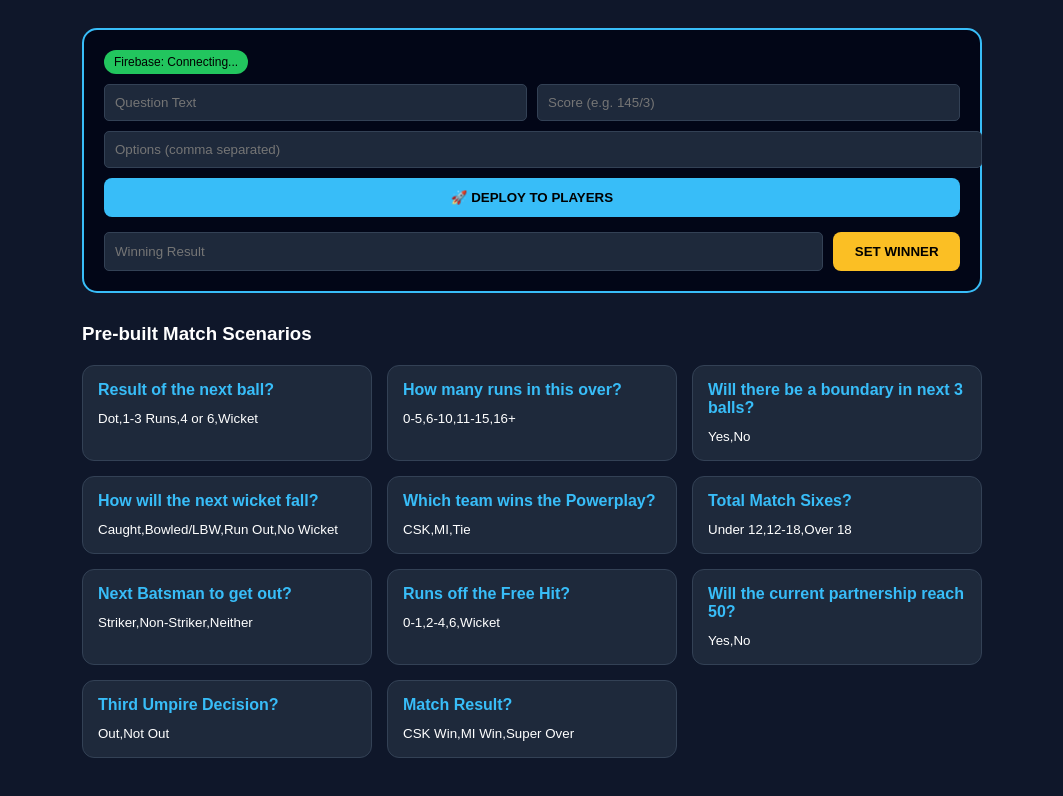
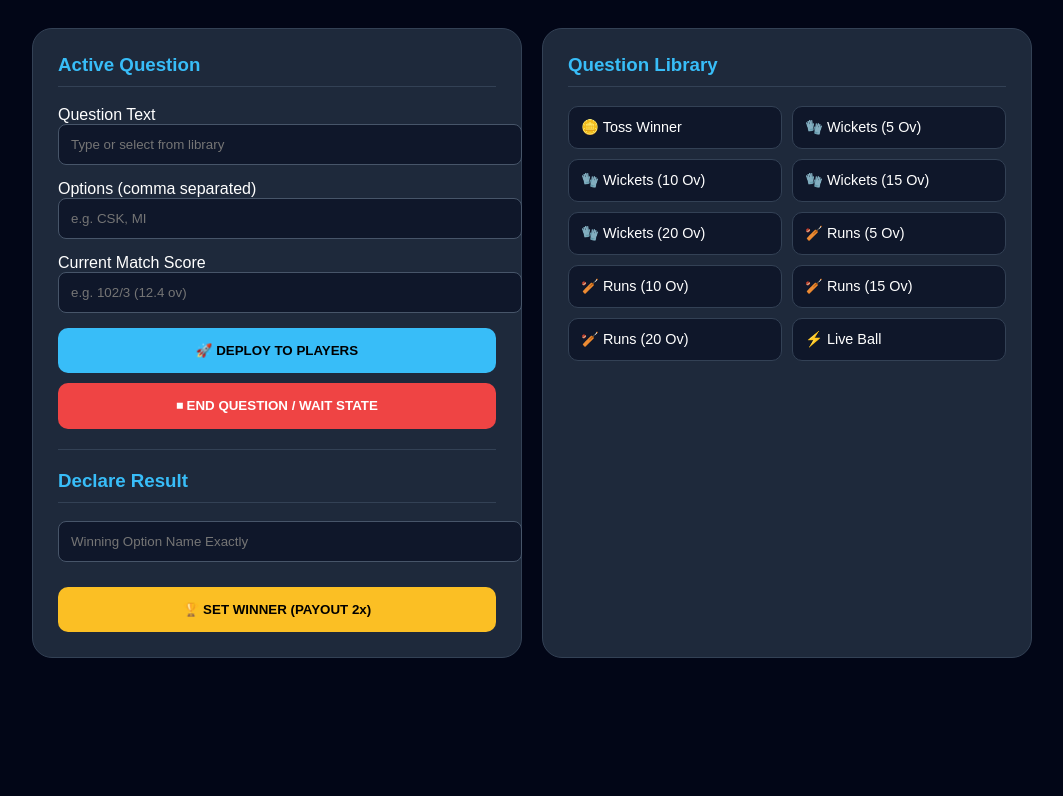
Before and after one commit to shashwat4590-bot/cricket-web, a plain HTML site: page host.html in a window 1280 px wide. Shown: the whole page, without its empty margins (108-1171 px from the left). Drawn offline with Linux system fonts and the light colour scheme; no server answers.

Commit message:
Update host.html

```diff
--- a/host.html
+++ b/host.html
@@ -3,48 +3,72 @@
 <head>
     <meta charset="UTF-8">
     <meta name="viewport" content="width=device-width, initial-scale=1.0">
-    <title>PredictLive | Host Command Center</title>
+    <title>PredictLive Admin | Pro</title>
     <script src="https://www.gstatic.com/firebasejs/8.10.1/firebase-app.js"></script>
     <script src="https://www.gstatic.com/firebasejs/8.10.1/firebase-database.js"></script>
     <style>
-        :root { --primary: #38bdf8; --bg: #0f172a; --card: #1e293b; }
+        :root { --accent: #38bdf8; --bg: #020617; --card: #1e293b; }
         body { background: var(--bg); color: white; font-family: sans-serif; padding: 20px; }
-        .container { max-width: 900px; margin: 0 auto; }
-        .grid { display: grid; grid-template-columns: repeat(auto-fill, minmax(250px, 1fr)); gap: 15px; margin-top: 20px; }
-        .q-card { background: var(--card); padding: 15px; border-radius: 12px; border: 1px solid #334155; transition: 0.2s; cursor: pointer; }
-        .q-card:hover { border-color: var(--primary); transform: translateY(-3px); }
-        .q-card h4 { margin: 0 0 10px 0; color: var(--primary); }
-        .controls { background: #020617; padding: 20px; border-radius: 15px; position: sticky; top: 10px; z-index: 100; border: 2px solid var(--primary); margin-bottom: 30px; }
-        input, select { background: #1e293b; border: 1px solid #334155; color: white; padding: 10px; border-radius: 5px; width: 100%; margin-bottom: 10px; }
-        button { background: var(--primary); color: #000; border: none; padding: 12px; border-radius: 8px; font-weight: bold; cursor: pointer; width: 100%; }
-        .status-badge { display: inline-block; padding: 5px 10px; border-radius: 20px; font-size: 12px; margin-bottom: 10px; }
-        .live { background: #22c55e; color: black; }
+        .container { max-width: 1000px; margin: 0 auto; }
+        .flex { display: flex; gap: 20px; }
+        .panel { background: var(--card); padding: 25px; border-radius: 20px; border: 1px solid #334155; flex: 1; }
+        h3 { margin-top: 0; color: var(--accent); border-bottom: 1px solid #334155; padding-bottom: 10px; }
+
+        input, select { background: #0f172a; border: 1px solid #475569; color: white; padding: 12px; border-radius: 8px; width: 100%; margin-bottom: 15px; }
+        .btn { padding: 15px; border-radius: 10px; border: none; font-weight: 800; cursor: pointer; width: 100%; transition: 0.2s; }
+        .btn-blue { background: var(--accent); color: #000; }
+        .btn-gold { background: #fbbf24; color: #000; margin-top: 10px; }
+        .btn-red { background: #ef4444; color: white; margin-top: 10px; }
+
+        .lib-grid { display: grid; grid-template-columns: 1fr 1fr; gap: 10px; }
+        .lib-card { background: #0f172a; padding: 12px; border-radius: 10px; border: 1px solid #334155; cursor: pointer; font-size: 0.9rem; }
+        .lib-card:hover { border-color: var(--accent); }
     </style>
 </head>
 <body>
 
 <div class="container">
-    <div class="controls">
-        <div class="status-badge live" id="db-status">Firebase: Connecting...</div>
-        <div style="display: flex; gap: 10px;">
-            <input type="text" id="active-q" placeholder="Question Text">
-            <input type="text" id="active-score" placeholder="Score (e.g. 145/3)">
+    <div class="flex">
+        <div class="panel">
+            <h3>Active Question</h3>
+            <label>Question Text</label>
+            <input type="text" id="q-text" placeholder="Type or select from library">
+
+            <label>Options (comma separated)</label>
+            <input type="text" id="q-opts" placeholder="e.g. CSK, MI">
+
+            <label>Current Match Score</label>
+            <input type="text" id="q-score" placeholder="e.g. 102/3 (12.4 ov)">
+
+            <button class="btn btn-blue" onclick="deploy()">🚀 DEPLOY TO PLAYERS</button>
+            <button class="btn btn-red" onclick="clearMatch()">⏹ END QUESTION / WAIT STATE</button>
+
+            <hr style="margin: 20px 0; border: 0; border-top: 1px solid #334155;">
+
+            <h3>Declare Result</h3>
+            <input type="text" id="winner-val" placeholder="Winning Option Name Exactly">
+            <button class="btn btn-gold" onclick="setWinner()">🏆 SET WINNER (PAYOUT 2x)</button>
         </div>
-        <input type="text" id="active-opts" placeholder="Options (comma separated)">
-        <button onclick="deployCurrent()">🚀 DEPLOY TO PLAYERS</button>
 
-        <div style="margin-top: 15px; display: flex; gap: 10px;">
-            <input type="text" id="win-val" placeholder="Winning Result" style="margin-bottom:0">
-            <button onclick="declareWinner()" style="background: #fbbf24; width: 150px;">SET WINNER</button>
+        <div class="panel">
+            <h3>Question Library</h3>
+            <div class="lib-grid">
+                <div class="lib-card" onclick="setQ('Who will win the toss?', 'CSK, MI')">🪙 Toss Winner</div>
+                <div class="lib-card" onclick="setQ('Wickets in first 5 overs?', '0, 1, 2, 3+')">🧤 Wickets (5 Ov)</div>
+                <div class="lib-card" onclick="setQ('Wickets in first 10 overs?', '0-2, 3-4, 5+')">🧤 Wickets (10 Ov)</div>
+                <div class="lib-card" onclick="setQ('Wickets in first 15 overs?', '0-3, 4-6, 7+')">🧤 Wickets (15 Ov)</div>
+                <div class="lib-card" onclick="setQ('Wickets in full 20 overs?', '0-5, 6-8, All Out')">🧤 Wickets (20 Ov)</div>
+                <div class="lib-card" onclick="setQ('Runs in first 5 overs?', '0-30, 31-45, 46-60, 60+')">🏏 Runs (5 Ov)</div>
+                <div class="lib-card" onclick="setQ('Runs in first 10 overs?', '0-70, 71-90, 91-110, 110+')">🏏 Runs (10 Ov)</div>
+                <div class="lib-card" onclick="setQ('Runs in first 15 overs?', '0-120, 121-145, 146-170, 170+')">🏏 Runs (15 Ov)</div>
+                <div class="lib-card" onclick="setQ('Runs in full 20 overs?', 'Under 160, 160-190, 191-220, 220+')">🏏 Runs (20 Ov)</div>
+                <div class="lib-card" onclick="setQ('Outcome of next ball?', 'Dot, 1-3 Runs, 4, 6, Wicket')">⚡ Live Ball</div>
+            </div>
         </div>
     </div>
-
-    <h3>Pre-built Match Scenarios</h3>
-    <div class="grid" id="preset-grid"></div>
 </div>
 
 <script>
-    // YOUR VERIFIED CONFIG
     const firebaseConfig = {
         apiKey: "AIzaSyBwRNVxTLetigZ-JmGD0vse-kBUzR3U3OE",
         authDomain: "cricket-web-predict.firebaseapp.com",
@@ -58,56 +82,38 @@
     firebase.initializeApp(firebaseConfig);
     const db = firebase.database();
 
-    db.ref(".info/connected").on("value", (snap) => {
-        document.getElementById('db-status').innerText = snap.val() ? "Firebase: Connected" : "Firebase: Offline";
-    });
+    function setQ(q, o) {
+        document.getElementById('q-text').value = q;
+        document.getElementById('q-opts').value = o;
+    }
 
-    const presets = [
-        { q: "Result of the next ball?", o: "Dot,1-3 Runs,4 or 6,Wicket" },
-        { q: "How many runs in this over?", o: "0-5,6-10,11-15,16+" },
-        { q: "Will there be a boundary in next 3 balls?", o: "Yes,No" },
-        { q: "How will the next wicket fall?", o: "Caught,Bowled/LBW,Run Out,No Wicket" },
-        { q: "Which team wins the Powerplay?", o: "CSK,MI,Tie" },
-        { q: "Total Match Sixes?", o: "Under 12,12-18,Over 18" },
-        { q: "Next Batsman to get out?", o: "Striker,Non-Striker,Neither" },
-        { q: "Runs off the Free Hit?", o: "0-1,2-4,6,Wicket" },
-        { q: "Will the current partnership reach 50?", o: "Yes,No" },
-        { q: "Third Umpire Decision?", o: "Out,Not Out" },
-        { q: "Match Result?", o: "CSK Win,MI Win,Super Over" }
-    ];
-
-    const grid = document.getElementById('preset-grid');
-    presets.forEach(p => {
-        const div = document.createElement('div');
-        div.className = 'q-card';
-        div.innerHTML = `<h4>${p.q}</h4><small>${p.o}</small>`;
-        div.onclick = () => {
-            document.getElementById('active-q').value = p.q;
-            document.getElementById('active-opts').value = p.o;
-        };
-        grid.appendChild(div);
-    });
-
-    function deployCurrent() {
-        const q = document.getElementById('active-q').value;
-        const s = document.getElementById('active-score').value;
-        const o = document.getElementById('active-opts').value.split(',');
-
-        if(!q || !o) return alert("Fill question and options!");
+    function deploy() {
+        const q = document.getElementById('q-text').value;
+        const o = document.getElementById('q-opts').value.split(',').map(s => s.trim());
+        const s = document.getElementById('q-score').value;
 
         db.ref("currentQuestion").set({
             question: q,
+            options: o,
             matchScore: s || "LIVE",
-            options: o.map(item => item.trim()),
             timestamp: Date.now(),
-            result: null
-        }).then(() => alert("DEPLOYED!"));
+            result: null,
+            active: true
+        }).then(() => alert("Question Live!"));
     }
 
-    function declareWinner() {
-        const win = document.getElementById('win-val').value;
-        if(!win) return alert("Enter the winning option!");
-        db.ref("currentQuestion/result").set(win).then(() => alert("WINNER SET!"));
+    function clearMatch() {
+        db.ref("currentQuestion").update({
+            active: false,
+            question: "Waiting for next ball...",
+            result: null
+        }).then(() => alert("Waiting state activated"));
+    }
+
+    function setWinner() {
+        const win = document.getElementById('winner-val').value;
+        if(!win) return alert("Type the winner name!");
+        db.ref("currentQuestion/result").set(win).then(() => alert("Winner set! Players being paid."));
     }
 </script>
 </body>
```
